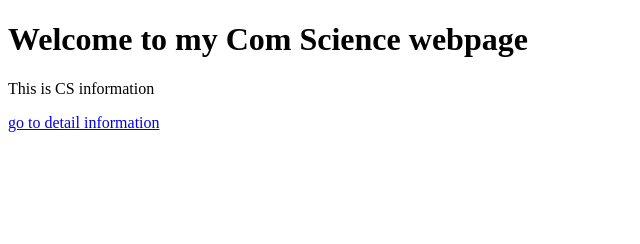
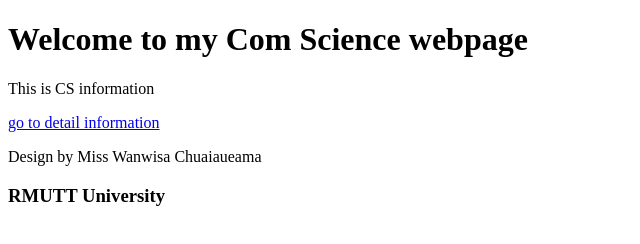
Before and after one commit to BamWamwi/my-cs-template, a plain HTML site: page index.html in a window 1280 px wide. Shown: the whole page, without its empty margins (0-640 px from the left). Drawn offline with Linux system fonts and the light colour scheme.

Commit message:
Update index.html

```diff
--- a/index.html
+++ b/index.html
@@ -10,5 +10,8 @@
     <h1>Welcome to my Com Science webpage</h1>
     <p>This is CS information</p>
     <a href="2.html">go to detail information</a>
+
+    <p>Design by Miss Wanwisa Chuaiaueama</p>
+    <h3>RMUTT University</h3>
 </body>
 </html>
```
